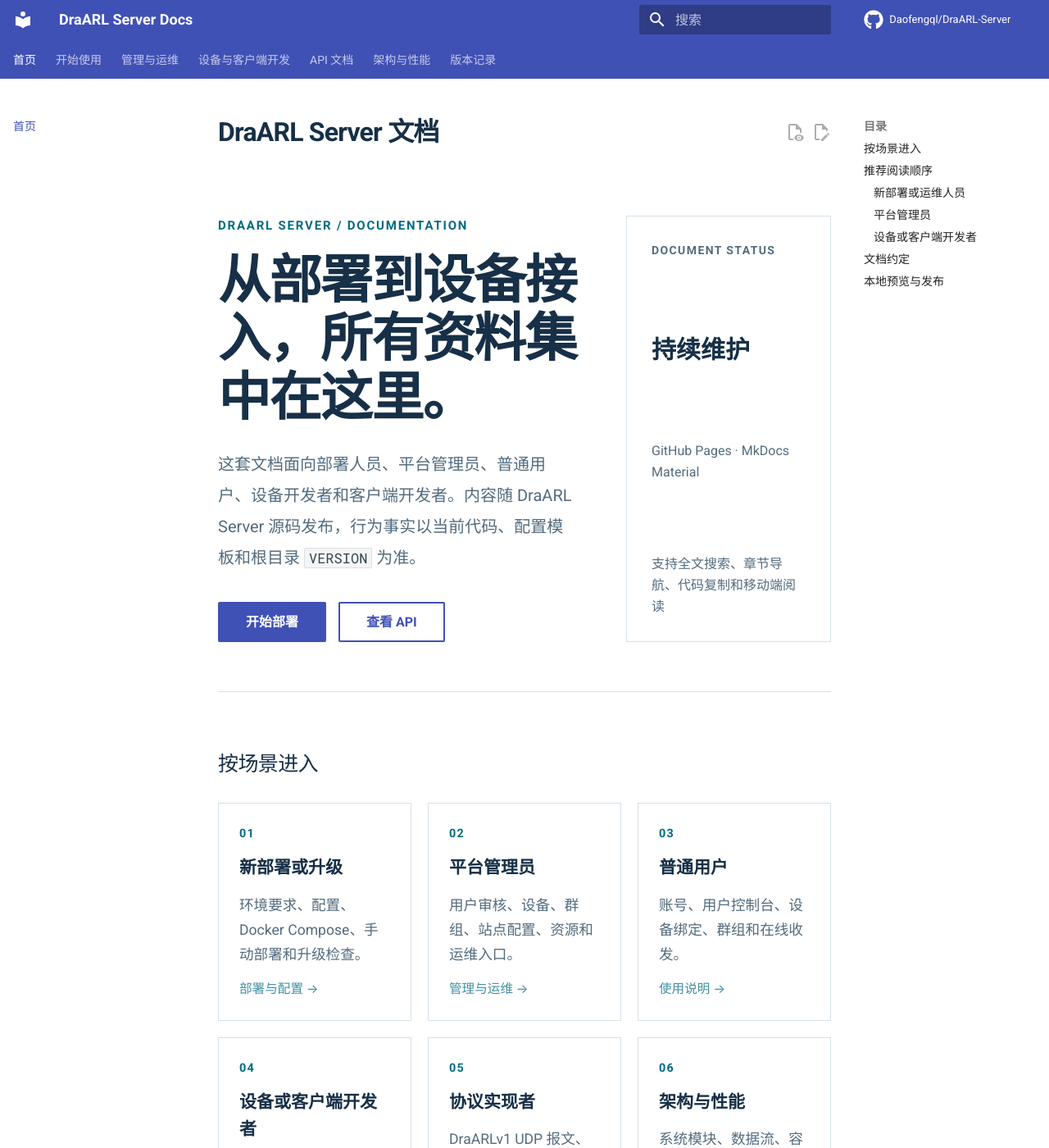
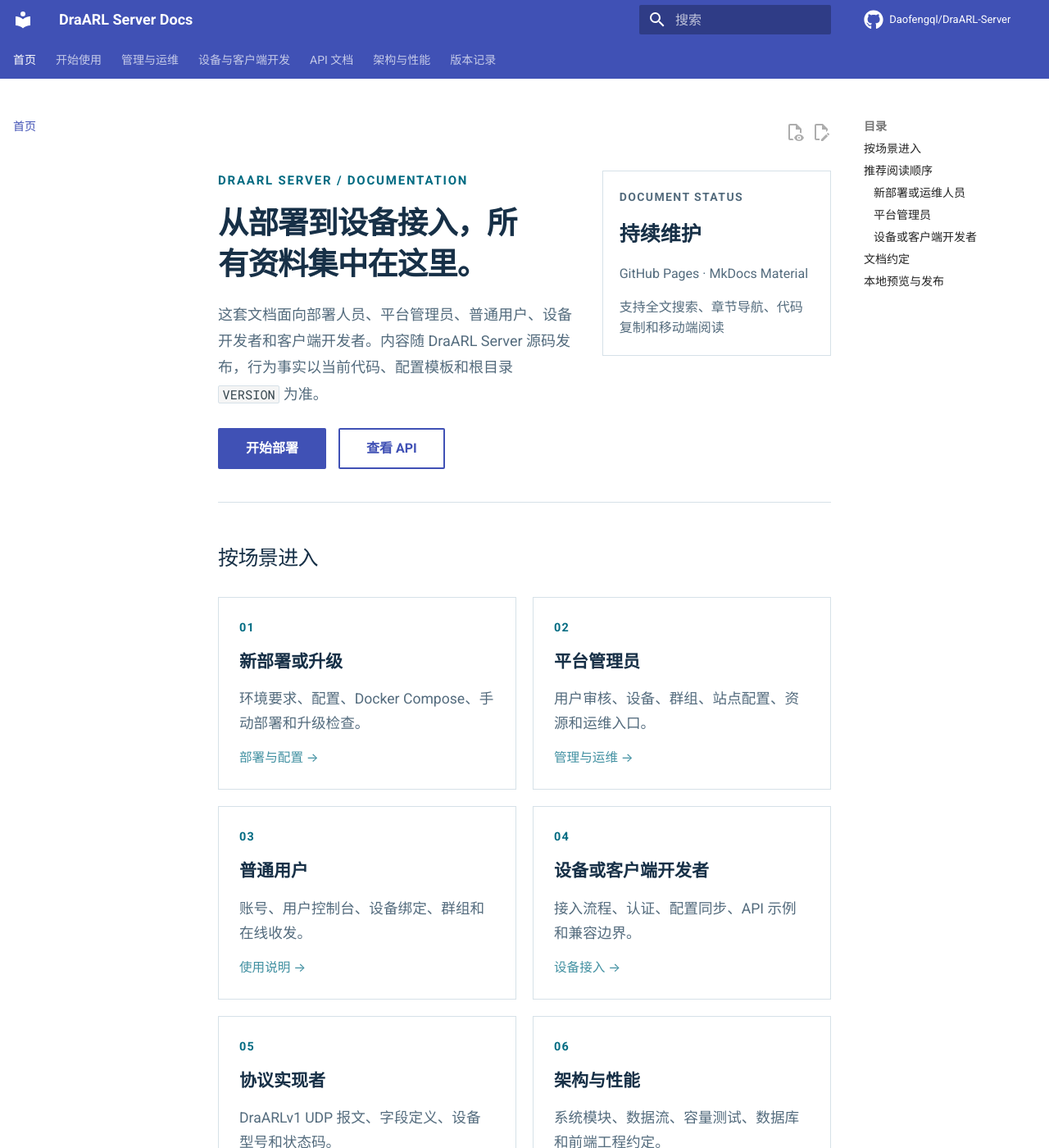
Before and after one commit to Daofengql/DraARL-Server, an MkDocs documentation site: the page built from docs/index.md, in a window 1280 px wide and 1400 px high. Shown: the whole window at 82% size. Built offline with MkDocs 1.6.1 and Material for MkDocs 9.7.7, drawn with Linux system fonts in a browser that asks for light colours; comment, search, counter and statistics services are not loaded.

Commit message:
fix(docs): correct homepage layout [skip ci]

```diff
--- a/docs/assets/stylesheets/extra.css
+++ b/docs/assets/stylesheets/extra.css
@@ -69,17 +69,24 @@
 }
 
 .docs-hero {
-  display: grid;
-  grid-template-columns: minmax(0, 1.3fr) minmax(250px, 0.7fr);
-  gap: 3rem;
-  align-items: stretch;
-  margin: 0 0 3.5rem;
-  padding: 2rem 0 3rem;
+  clear: both;
+  container-type: inline-size;
+  display: flex;
+  flex-wrap: wrap;
+  gap: 1.5rem;
+  align-items: flex-start;
+  margin: 0 0 2.5rem;
+  padding: 1.25rem 0 2rem;
   border-bottom: 1px solid var(--docs-line);
 }
 
-.docs-kicker {
-  margin: 0 0 1rem;
+.docs-hero > :first-child {
+  flex: 2 1 18rem;
+  min-width: 0;
+}
+
+.md-typeset .docs-kicker {
+  margin: 0 0 0.75rem;
   color: var(--docs-accent);
   font-size: 0.75rem;
   font-weight: 700;
@@ -87,34 +94,36 @@
 }
 
 .docs-hero h1 {
-  max-width: 15ch;
-  margin: 0 0 1.25rem;
-  font-size: clamp(2.1rem, 5vw, 3.8rem);
-  line-height: 1.12;
+  margin: 0 0 1rem;
+  font-size: 2rem;
+  font-size: clamp(1.5rem, 5cqi, 2rem);
+  line-height: 1.35;
+  text-wrap: balance;
 }
 
-.docs-lead {
+.md-typeset .docs-lead {
   max-width: 62ch;
   margin: 0;
   color: var(--docs-muted);
-  font-size: 1rem;
-  line-height: 1.9;
+  font-size: 0.9rem;
+  line-height: 1.8;
 }
 
 .docs-actions {
   display: flex;
   flex-wrap: wrap;
   gap: 0.75rem;
-  margin-top: 1.75rem;
+  margin-top: 1.25rem;
 }
 
 .docs-hero-meta {
+  flex: 1 1 12rem;
+  min-width: 0;
   display: flex;
   flex-direction: column;
-  justify-content: space-between;
+  justify-content: flex-start;
   gap: 0.75rem;
-  min-height: 190px;
-  padding: 1.5rem;
+  padding: 1rem;
   border: 1px solid var(--docs-line);
   background: var(--docs-panel);
   color: var(--docs-muted);
@@ -122,7 +131,7 @@
 
 .docs-hero-meta strong {
   color: var(--docs-ink);
-  font-size: 1.5rem;
+  font-size: 1.25rem;
 }
 
 .docs-meta-label {
@@ -134,7 +143,7 @@
 
 .docs-card-grid {
   display: grid;
-  grid-template-columns: repeat(3, minmax(0, 1fr));
+  grid-template-columns: repeat(auto-fit, minmax(min(100%, 12rem), 1fr));
   gap: 1rem;
   margin: 1.5rem 0 3.5rem;
 }
@@ -182,19 +191,6 @@
   font-size: 0.78rem;
 }
 
-@media screen and (max-width: 76.1875em) {
-  .docs-card-grid {
-    grid-template-columns: repeat(2, minmax(0, 1fr));
-  }
-}
-
-@media screen and (max-width: 60em) {
-  .docs-hero {
-    grid-template-columns: 1fr;
-    gap: 2rem;
-  }
-}
-
 @media screen and (max-width: 44em) {
   .md-content__inner {
     padding: 0 0.75rem;
--- a/docs/index.md
+++ b/docs/index.md
@@ -1,4 +1,6 @@
-# DraARL Server 文档
+---
+title: DraARL Server 文档
+---
 
 <div class="docs-hero">
   <div>
```
